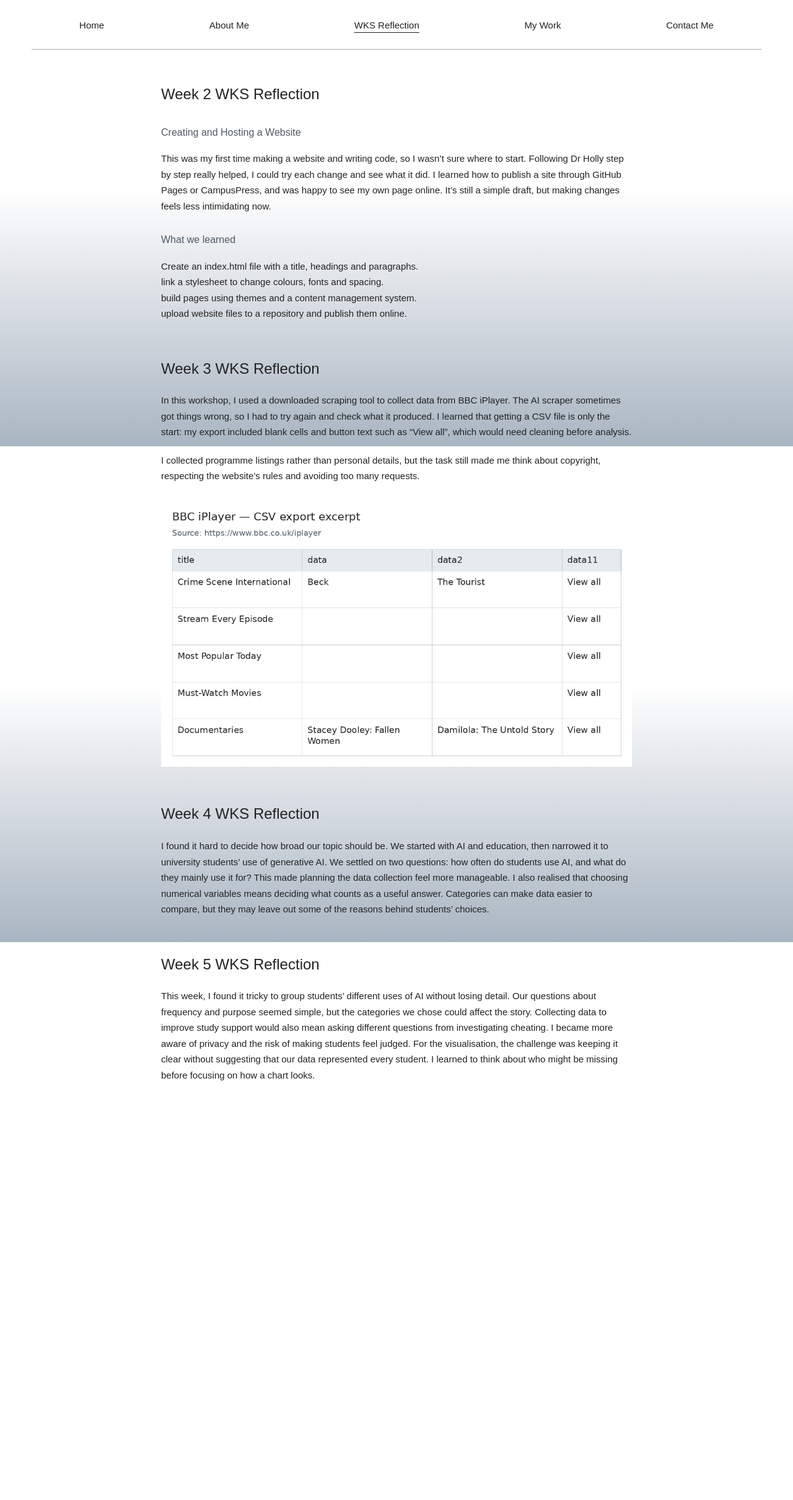
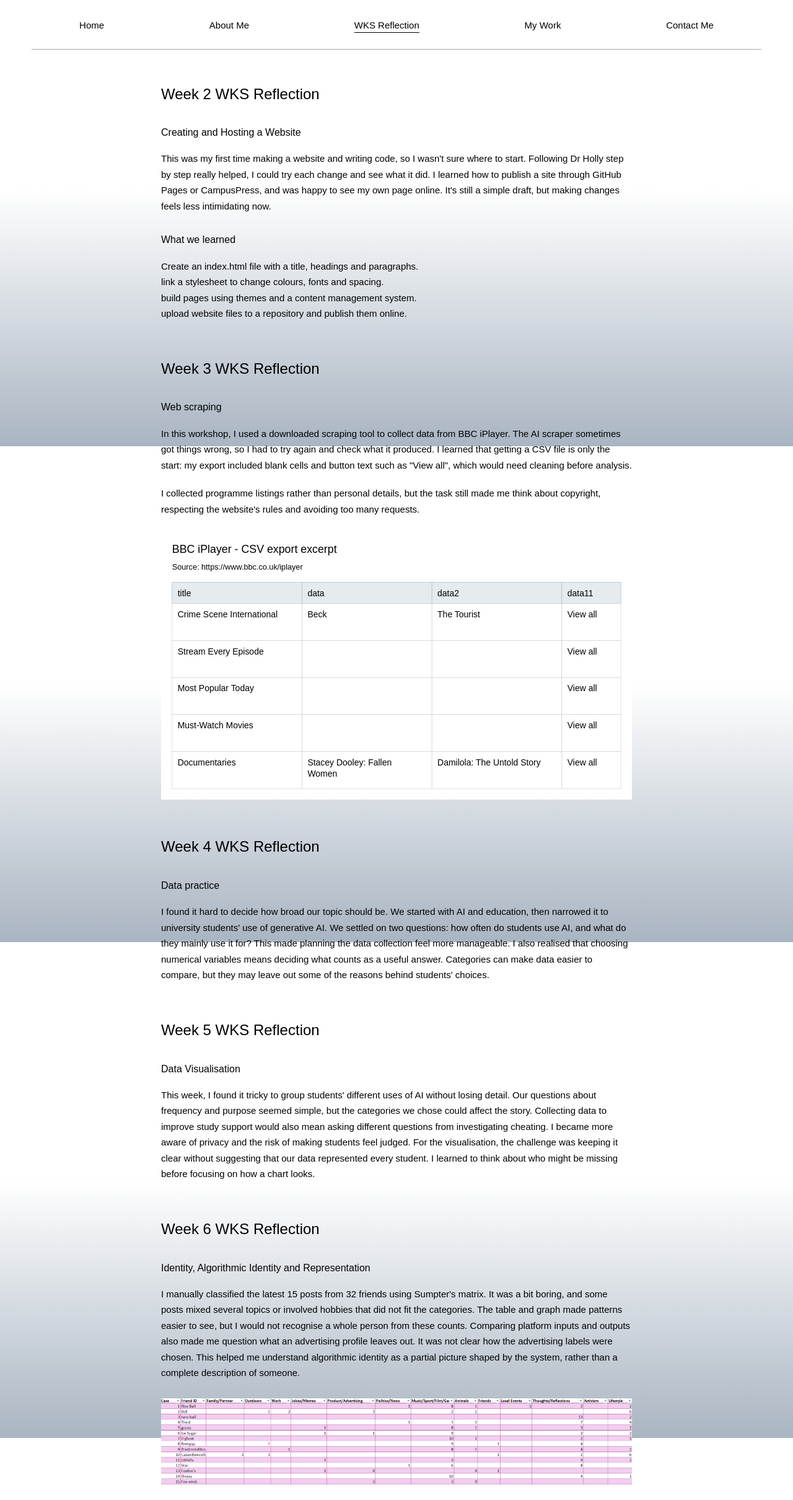
Before and after one commit to AriAmuro/COMM5780, a plain HTML site: page wks.html in a window 1280 px wide. Shown: the part 80-2500 px from the top of the page at 62% size. Before the commit the page ends 1937 px from the top, so only its background shows below. Drawn offline with Linux system fonts and the light colour scheme.

Commit message:
Add Week 6 reflection and original images; standardise typography

```diff
--- a/portfolio.css
+++ b/portfolio.css
@@ -6,7 +6,7 @@
 body {
   margin: 0;
   min-height: 100vh;
-  color: #222;
+  color: #000;
   background: linear-gradient(to bottom, #fff 0%, #fff 48%, #a9b5c2 100%);
   background-attachment: fixed;
   font-family: Arial, Helvetica, sans-serif;
@@ -69,7 +69,7 @@ main {
   padding: 52px 0 90px;
 }
 
-h1, h2 {
+h1, h2, h3 {
   font-weight: normal;
 }
 
@@ -199,9 +199,10 @@ p {
   margin: 0 auto;
 }
 
-.reflection h2 {
+.reflection h2,
+.reflection h3 {
   margin: 28px 0 16px;
-  color: #4d5966;
+  color: #000;
   font-size: 16px;
 }
 
@@ -213,7 +214,7 @@ p {
 
 .reflection h2.reflection-title {
   margin: 0 0 18px;
-  color: #222;
+  color: #000;
   font-size: 24px;
 }
 
@@ -226,9 +227,3 @@ p {
   width: 100%;
   height: auto;
 }
-
-.reflection figcaption {
-  margin-top: 10px;
-  color: #4d5966;
-  font-size: 13px;
-}
--- a/wks.html
+++ b/wks.html
@@ -4,24 +4,24 @@
   <meta charset="UTF-8">
   <meta name="viewport" content="width=device-width, initial-scale=1.0">
   <title>WKS Reflection | Aria</title>
-  <link rel="stylesheet" href="portfolio.css?v=20261019-5">
+  <link rel="stylesheet" href="portfolio.css?v=20261113">
 </head>
 <body>
   <header>
-    <a class="site-name" href="index.html?v=20261019-5">Aria</a>
+    <a class="site-name" href="index.html?v=20261113">Aria</a>
     <nav aria-label="Main navigation">
-      <a href="index.html?v=20261019-5">Home</a>
-      <a href="about.html?v=20261019-5">About Me</a>
-      <a href="wks.html?v=20261019-5" aria-current="page">WKS Reflection</a>
-      <a href="work.html?v=20261019-5">My Work</a>
-      <a href="contact.html?v=20261019-5">Contact Me</a>
+      <a href="index.html?v=20261113">Home</a>
+      <a href="about.html?v=20261113">About Me</a>
+      <a href="wks.html?v=20261113" aria-current="page">WKS Reflection</a>
+      <a href="work.html?v=20261113">My Work</a>
+      <a href="contact.html?v=20261113">Contact Me</a>
     </nav>
   </header>
   <main>
     <article class="reflection">
       <h1>Week 2 WKS Reflection</h1>
       <h2>Creating and Hosting a Website</h2>
-      <p>This was my first time making a website and writing code, so I wasn’t sure where to start. Following Dr Holly step by step really helped, I could try each change and see what it did. I learned how to publish a site through GitHub Pages or CampusPress, and was happy to see my own page online. It’s still a simple draft, but making changes feels less intimidating now.</p>
+      <p>This was my first time making a website and writing code, so I wasn't sure where to start. Following Dr Holly step by step really helped, I could try each change and see what it did. I learned how to publish a site through GitHub Pages or CampusPress, and was happy to see my own page online. It's still a simple draft, but making changes feels less intimidating now.</p>
       <h2>What we learned</h2>
       <p>Create an index.html file with a title, headings and paragraphs.<br>
       link a stylesheet to change colours, fonts and spacing.<br>
@@ -30,21 +30,39 @@
     </article>
     <article class="reflection">
       <h2 class="reflection-title">Week 3 WKS Reflection</h2>
-      <p>In this workshop, I used a downloaded scraping tool to collect data from BBC iPlayer. The AI scraper sometimes got things wrong, so I had to try again and check what it produced. I learned that getting a CSV file is only the start: my export included blank cells and button text such as “View all”, which would need cleaning before analysis.</p>
-      <p>I collected programme listings rather than personal details, but the task still made me think about copyright, respecting the website’s rules and avoiding too many requests.</p>
+      <h3>Web scraping</h3>
+      <p>In this workshop, I used a downloaded scraping tool to collect data from BBC iPlayer. The AI scraper sometimes got things wrong, so I had to try again and check what it produced. I learned that getting a CSV file is only the start: my export included blank cells and button text such as "View all", which would need cleaning before analysis.</p>
+      <p>I collected programme listings rather than personal details, but the task still made me think about copyright, respecting the website's rules and avoiding too many requests.</p>
       <figure>
-        <a href="images/iplayer-data-excerpt.png">
-          <img src="images/iplayer-data-excerpt.png" width="1196" height="674" alt="Five rows from my BBC iPlayer CSV export, showing programme categories, titles, blank cells and View all button text.">
+        <a href="images/iplayer-data-excerpt.svg">
+          <img src="images/iplayer-data-excerpt.svg" width="1196" height="674" alt="Five rows from my BBC iPlayer CSV export, showing programme categories, titles, blank cells and View all button text.">
         </a>
       </figure>
     </article>
     <article class="reflection">
       <h2 class="reflection-title">Week 4 WKS Reflection</h2>
-      <p>I found it hard to decide how broad our topic should be. We started with AI and education, then narrowed it to university students’ use of generative AI. We settled on two questions: how often do students use AI, and what do they mainly use it for? This made planning the data collection feel more manageable. I also realised that choosing numerical variables means deciding what counts as a useful answer. Categories can make data easier to compare, but they may leave out some of the reasons behind students’ choices.</p>
+      <h3>Data practice</h3>
+      <p>I found it hard to decide how broad our topic should be. We started with AI and education, then narrowed it to university students' use of generative AI. We settled on two questions: how often do students use AI, and what do they mainly use it for? This made planning the data collection feel more manageable. I also realised that choosing numerical variables means deciding what counts as a useful answer. Categories can make data easier to compare, but they may leave out some of the reasons behind students' choices.</p>
     </article>
     <article class="reflection">
       <h2 class="reflection-title">Week 5 WKS Reflection</h2>
-      <p>This week, I found it tricky to group students’ different uses of AI without losing detail. Our questions about frequency and purpose seemed simple, but the categories we chose could affect the story. Collecting data to improve study support would also mean asking different questions from investigating cheating. I became more aware of privacy and the risk of making students feel judged. For the visualisation, the challenge was keeping it clear without suggesting that our data represented every student. I learned to think about who might be missing before focusing on how a chart looks.</p>
+      <h3>Data Visualisation</h3>
+      <p>This week, I found it tricky to group students' different uses of AI without losing detail. Our questions about frequency and purpose seemed simple, but the categories we chose could affect the story. Collecting data to improve study support would also mean asking different questions from investigating cheating. I became more aware of privacy and the risk of making students feel judged. For the visualisation, the challenge was keeping it clear without suggesting that our data represented every student. I learned to think about who might be missing before focusing on how a chart looks.</p>
+    </article>
+    <article class="reflection">
+      <h2 class="reflection-title">Week 6 WKS Reflection</h2>
+      <h3>Identity, Algorithmic Identity and Representation</h3>
+      <p>I manually classified the latest 15 posts from 32 friends using Sumpter's matrix. It was a bit boring, and some posts mixed several topics or involved hobbies that did not fit the categories. The table and graph made patterns easier to see, but I would not recognise a whole person from these counts. Comparing platform inputs and outputs also made me question what an advertising profile leaves out. It was not clear how the advertising labels were chosen. This helped me understand algorithmic identity as a partial picture shaped by the system, rather than a complete description of someone.</p>
+      <figure>
+        <a href="images/week-6-classification.png">
+          <img src="images/week-6-classification.png" width="2048" height="375" alt="An excerpt from my manual classification of friends' posts using Sumpter's matrix.">
+        </a>
+      </figure>
+      <figure>
+        <a href="images/week-6-graph.png">
+          <img src="images/week-6-graph.png" width="2048" height="533" alt="My graph comparing art and media posts with thoughts and reflection posts.">
+        </a>
+      </figure>
     </article>
   </main>
 </body>
```
Also changed, not shown: about.html (+8 -8 lines), contact.html (+7 -7 lines), index.html (+9 -9 lines), work.html (+7 -7 lines), images/iplayer-data-excerpt.png (deleted), images/iplayer-data-excerpt.svg (added), images/week-6-classification.png (added), images/week-6-graph.png (added).
